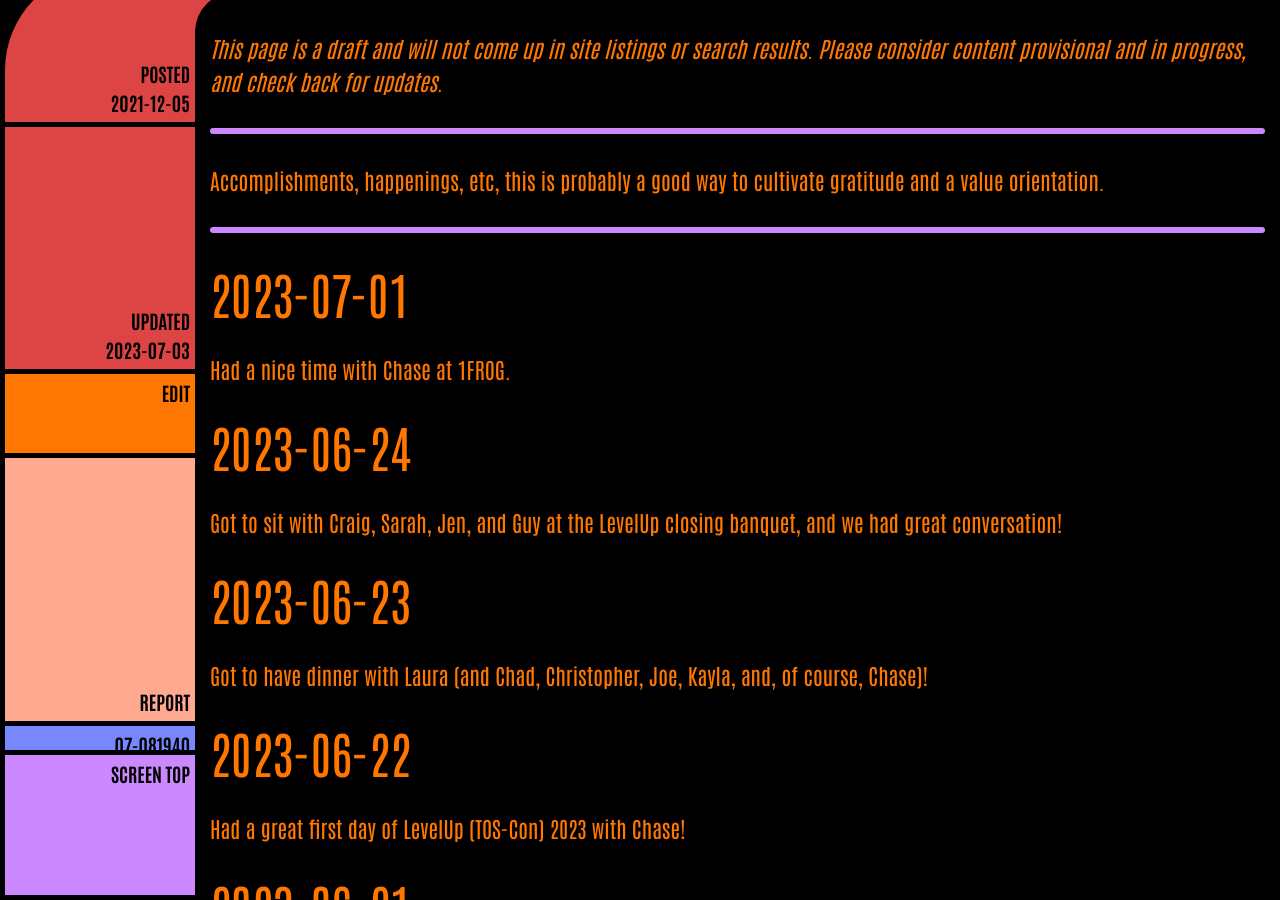
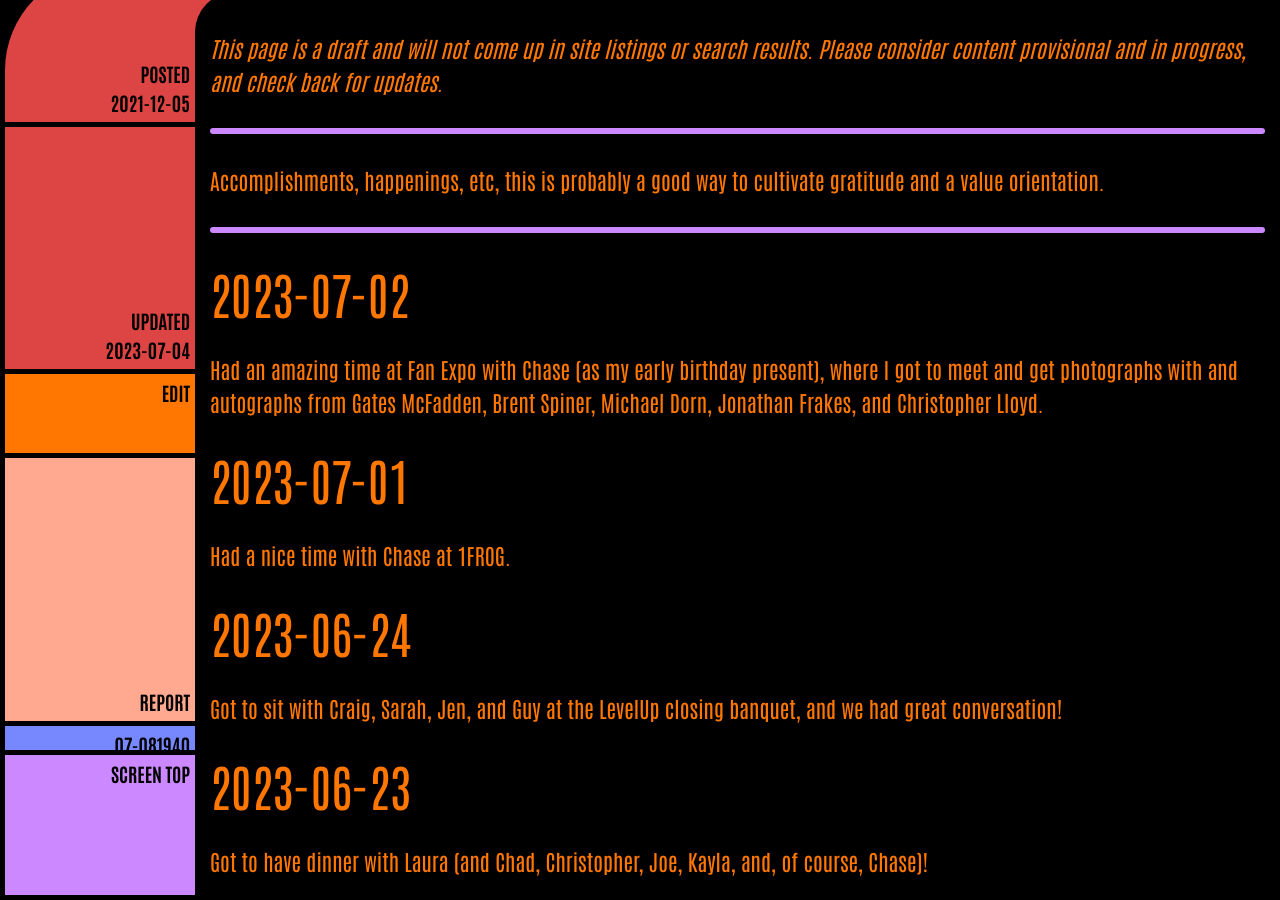
Before and after one commit to ArthurZey/arthurzey.github.io, a Jekyll site: the page built from _pages/one-good-thing.md, in a window 1280 px wide and 900 px high, scrolled down 333 px. Built offline with Jekyll 4.4.1, drawn with Linux system fonts in a browser that asks for light colours.

Commit message:
added 2023-07-02

```diff
--- a/_pages/one-good-thing.md
+++ b/_pages/one-good-thing.md
@@ -2,12 +2,15 @@
 title: One Good Thing
 description: "Accomplishments, happenings, etc, this is probably a good way to cultivate gratitude and a value orientation."
 date: "2021-12-05"
-last_modified_at: "2023-07-03T16:18:23+00:00"
+last_modified_at: "2023-07-04T13:23:44+00:00"
 tags:
   - happenings
   - draft
 sitemap: false
 ---
+
+## 2023-07-02
+Had an amazing time at Fan Expo with Chase (as my early birthday present), where I got to meet and get photographs with and autographs from Gates McFadden, Brent Spiner, Michael Dorn, Jonathan Frakes, and Christopher Lloyd.
 
 ## 2023-07-01
 Had a nice time with Chase at 1FROG.
```
